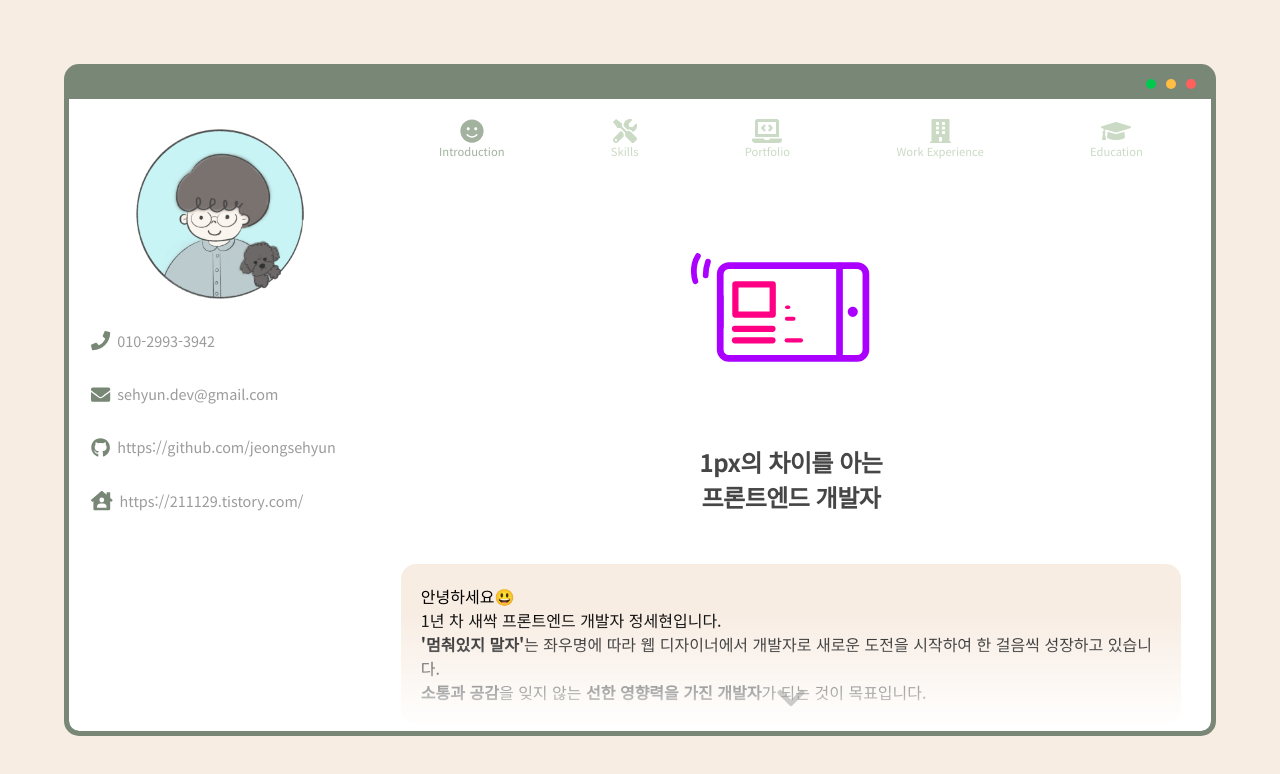
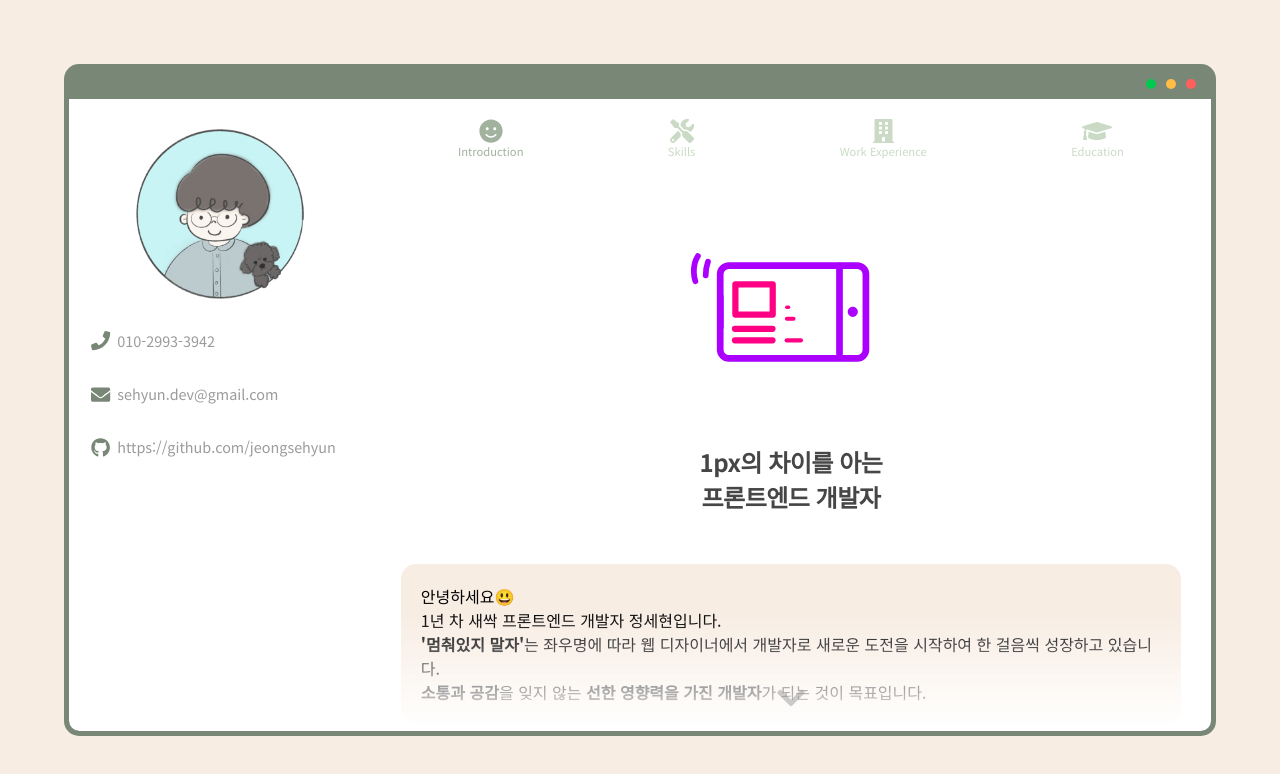
Before and after one commit to jeongsehyun/jeongsehyun, a React (Create React App) app: page / in a window 1280 px wide. Shown: the top 774 px of the page. Built offline with nearby package versions, Linux system fonts and the light colour scheme.

Commit message:
Hide blog and portfolio button

```diff
--- a/src/components/navigation/navigation.tsx
+++ b/src/components/navigation/navigation.tsx
@@ -33,7 +33,7 @@ function Navigation({ selectedPage, onClick }: Props) {
         <FontAwesomeIcon className={styles.icon} icon="tools" />
         <p className={styles.category}>Skills</p>
       </button>
-      <button
+      {/* <button
         className={`${styles.categoryBox} ${
           selectedPage === "Portfolio" && styles.selectedCategoryBox
         }`}
@@ -41,7 +41,7 @@ function Navigation({ selectedPage, onClick }: Props) {
       >
         <FontAwesomeIcon className={styles.icon} icon="laptop-code" />
         <p className={styles.category}>Portfolio</p>
-      </button>
+      </button> */}
       <button
         className={`${styles.categoryBox} ${
           selectedPage === "WorkExperience" && styles.selectedCategoryBox
--- a/src/components/profile/profile.tsx
+++ b/src/components/profile/profile.tsx
@@ -27,11 +27,11 @@ function Profile() {
           text="https://github.com/jeongsehyun"
           href="https://github.com/jeongsehyun"
         />
-        <IconText
+        {/* <IconText
           solidIcon="house-user"
           text="https://211129.tistory.com/"
           href="https://211129.tistory.com/"
-        />
+        /> */}
       </div>
     </aside>
   );
```
